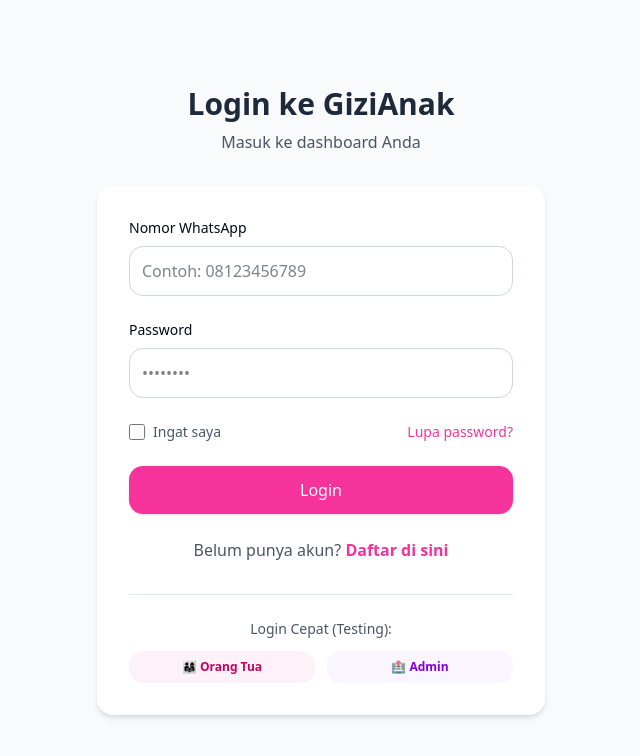
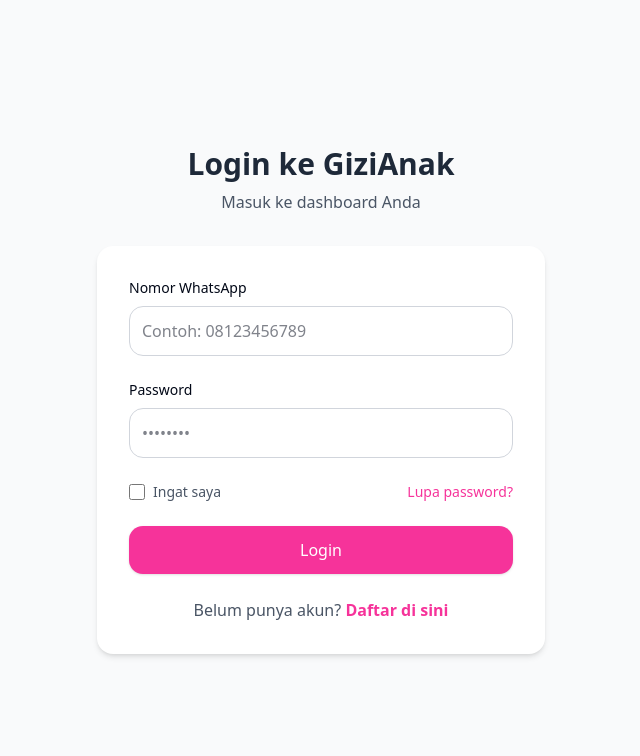
Before and after one commit to amrullh/gizi-anak, a Next.js app: page /login in a window 1280 px wide. Shown: the top 756 px of the page, without its empty margins (319-959 px from the left). Built offline with nearby package versions, Linux system fonts and the light colour scheme; no server answers.

Commit message:
fix : delete testing text in login page

```diff
--- a/src/app/login/page.tsx
+++ b/src/app/login/page.tsx
@@ -99,24 +99,6 @@
                             </Link>
                         </p>
                     </div>
-
-                    <div className="mt-8 pt-6 border-t">
-                        <p className="text-sm text-gray-600 mb-3 text-center">Login Cepat (Testing):</p>
-                        <div className="grid grid-cols-2 gap-3">
-                            <Link
-                                href="/parent/dashboard"
-                                className="bg-pink-50 text-pink-700 p-2 rounded-lg text-center hover:bg-pink-100 text-xs font-bold"
-                            >
-                                👨‍👩‍👧 Orang Tua
-                            </Link>
-                            <Link
-                                href="/admin/dashboard"
-                                className="bg-purple-50 text-purple-700 p-2 rounded-lg text-center hover:bg-purple-100 text-xs font-bold"
-                            >
-                                🏥 Admin
-                            </Link>
-                        </div>
-                    </div>
                 </div>
             </div>
         </div>
```
